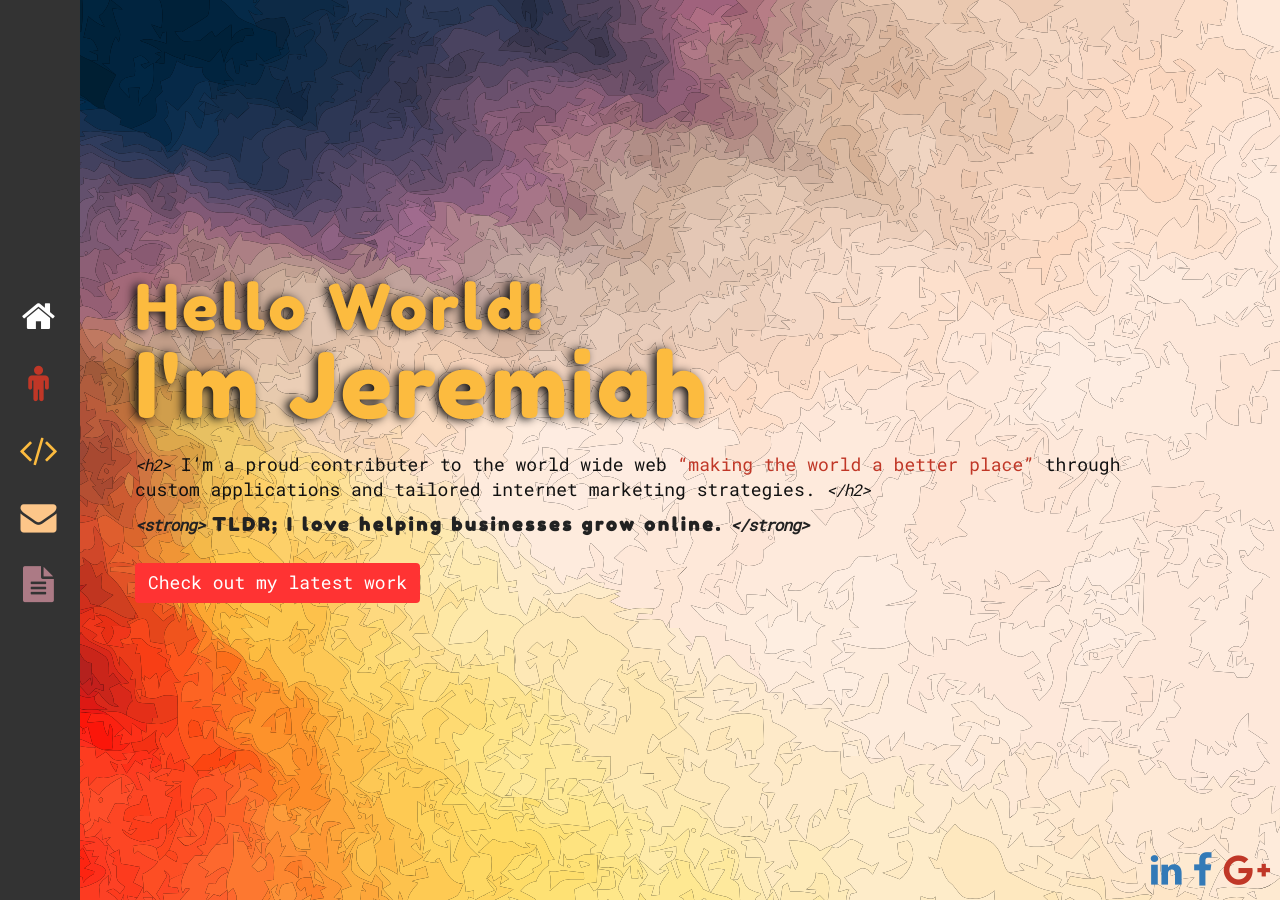
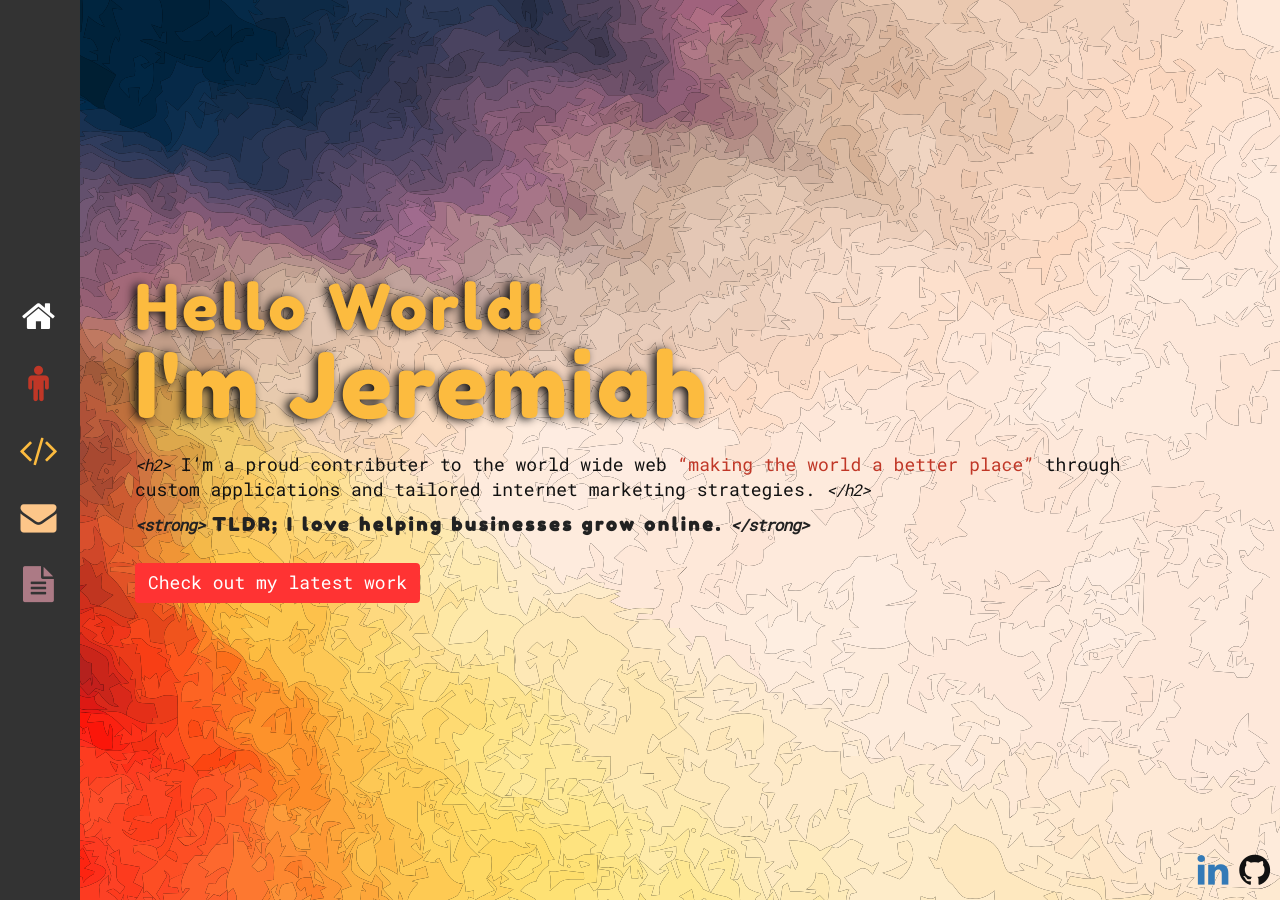
Before and after one commit to JWizerd/2017_personal_portfolio, a Jekyll site: the page built from index.html, in a window 1280 px wide. Built offline with Jekyll 4.4.1, drawn with Linux system fonts in a browser that asks for light colours.

Commit message:
changed social icons

```diff
--- a/_includes/social_icons.html
+++ b/_includes/social_icons.html
@@ -1,9 +1,6 @@
-<a taret="_blank" href="https://www.linkedin.com/in/jeremiah-wodke-1b3532102">
+<a target="_blank" href="https://www.linkedin.com/in/jeremiah-wodke-1b3532102">
   <i class="fa fa-linkedin"></i>
 </a>
-<a target="_blank" href="https://www.facebook.com/impactstudioWebDesign/">
-  <i class="fa fa-facebook"></i>
+<a target="_blank" href="https://github.com/JWizerd">
+  <i class="fa fa-github black"></i>
 </a>
-<a target="_blank" href="https://www.google.com/search?q=impctstud.io+web+design&oq=impctstud.io+web+design&aqs=chrome..69i57.5511j0j1&sourceid=chrome&ie=UTF-8#safe=off&q=impactstud.io+loveland+colorado">
-  <i class="fa fa-google-plus apple"></i>
-</a>
--- a/assets/css/main.scss
+++ b/assets/css/main.scss
@@ -67,6 +67,10 @@ span.apple:hover {
 
 .sun {
   color: $sun;
+}
+
+.black {
+  color: #111;
 }
 
 .text-shadow {
```
Also changed, not shown: 3 other files.
